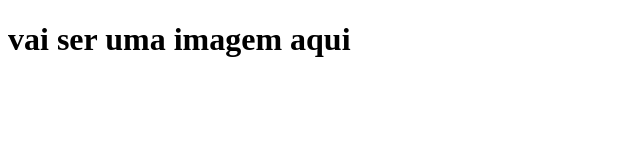
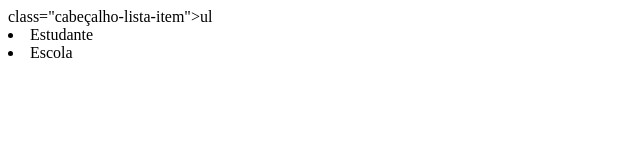
Before and after one commit to rafaellolufas/site-escola, a plain HTML site: page index.html in a window 1280 px wide. Shown: the whole page, without its empty margins (0-640 px from the left). Drawn offline with Linux system fonts and the light colour scheme.

Commit message:
Add files via upload

```diff
--- a/index.html
+++ b/index.html
@@ -4,8 +4,15 @@
     <meta charset="UTF-8">
     <meta name="viewport" content="width=device-width, initial-scale=1.0">
     <title>Document</title>
+<link>
 </head>
 <body>
-    <h1> vai ser uma imagem aqui </h1>
+    <u1> class="cabeçalho-lista-item"></u1>ul
+</ul>
+</header>
+<img-src=".img/alurastart-logo-1.png">
+<ul-class="cabeçalho-lista-item"></ul>
+<li>Estudante</li>
+<li>Escola</li>
 </body>
 </html>
--- a/style.css
+++ b/style.css
@@ -0,0 +1,3 @@
+{
+
+}
```
